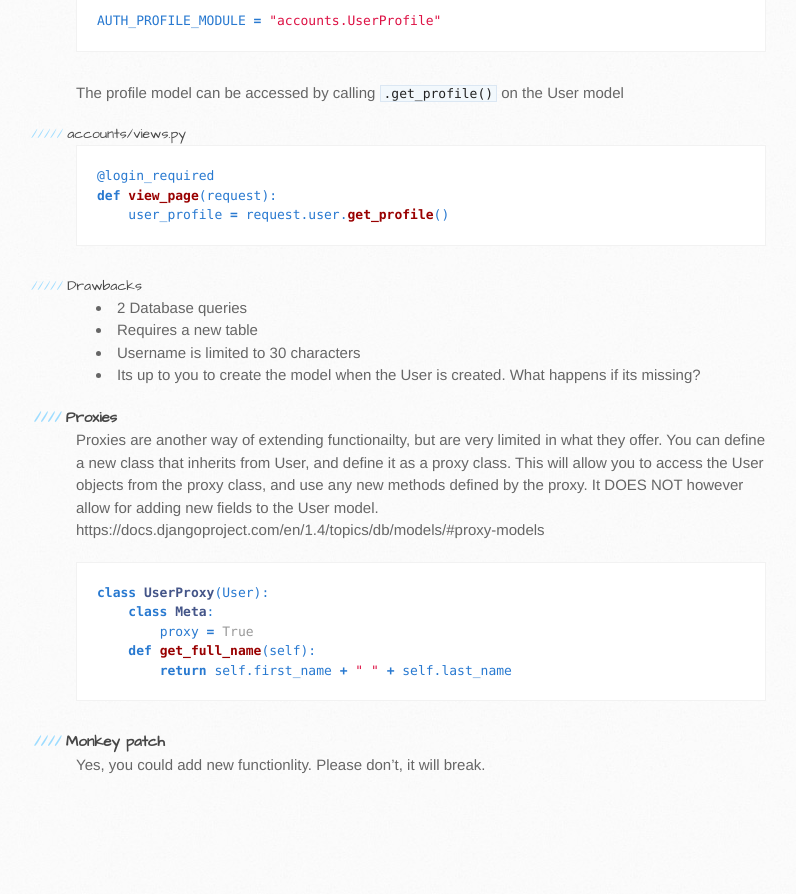
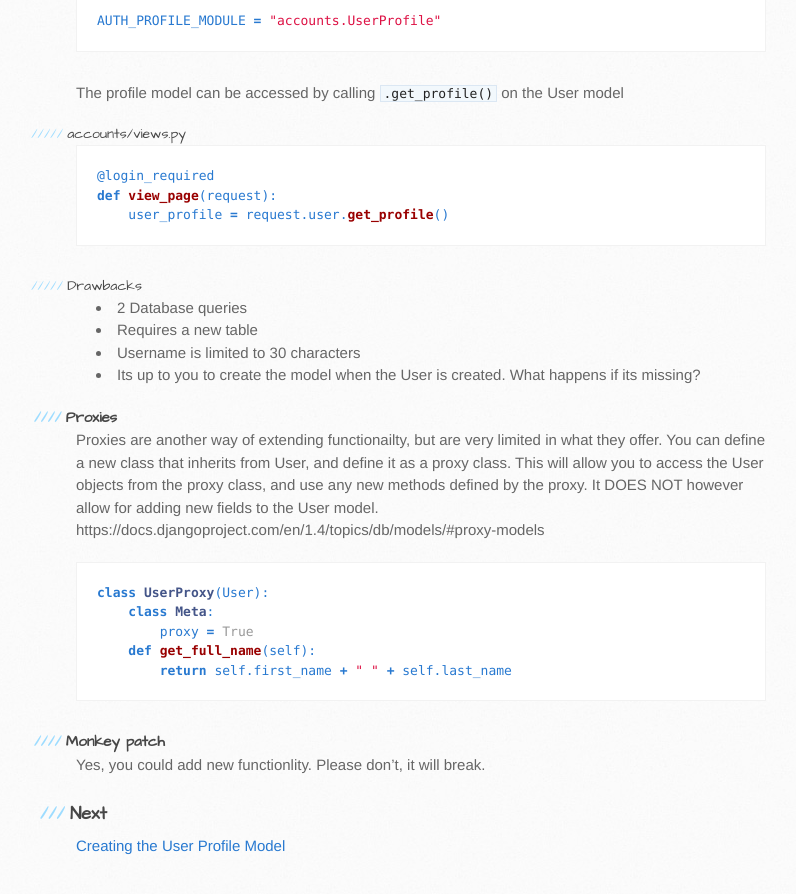
Before and after one commit to bxm156/django-meetup, a Jekyll site: the page built from 1.4/index.md, in a window 1280 px wide and 900 px high, scrolled down 961 px. Shown: the top 894 px of the window, without its empty margins (94-890 px from the left). Built offline with Jekyll 4.4.1, drawn with Linux system fonts in a browser that asks for light colours; Markdown is read by kramdown in place of the engine named in the settings; before the commit the page ends 1780 px from its top, so only the background shows below that.

Commit message:
Next page link

```diff
--- a/1.4/index.md
+++ b/1.4/index.md
@@ -52,3 +52,6 @@ class UserProxy(User):
 
 ####Monkey patch
 Yes, you could add new functionlity. Please don't, it will break.
+
+### Next
+[Creating the User Profile Model](http://bxm156.github.io/django-meetup/1.4/create)
```
